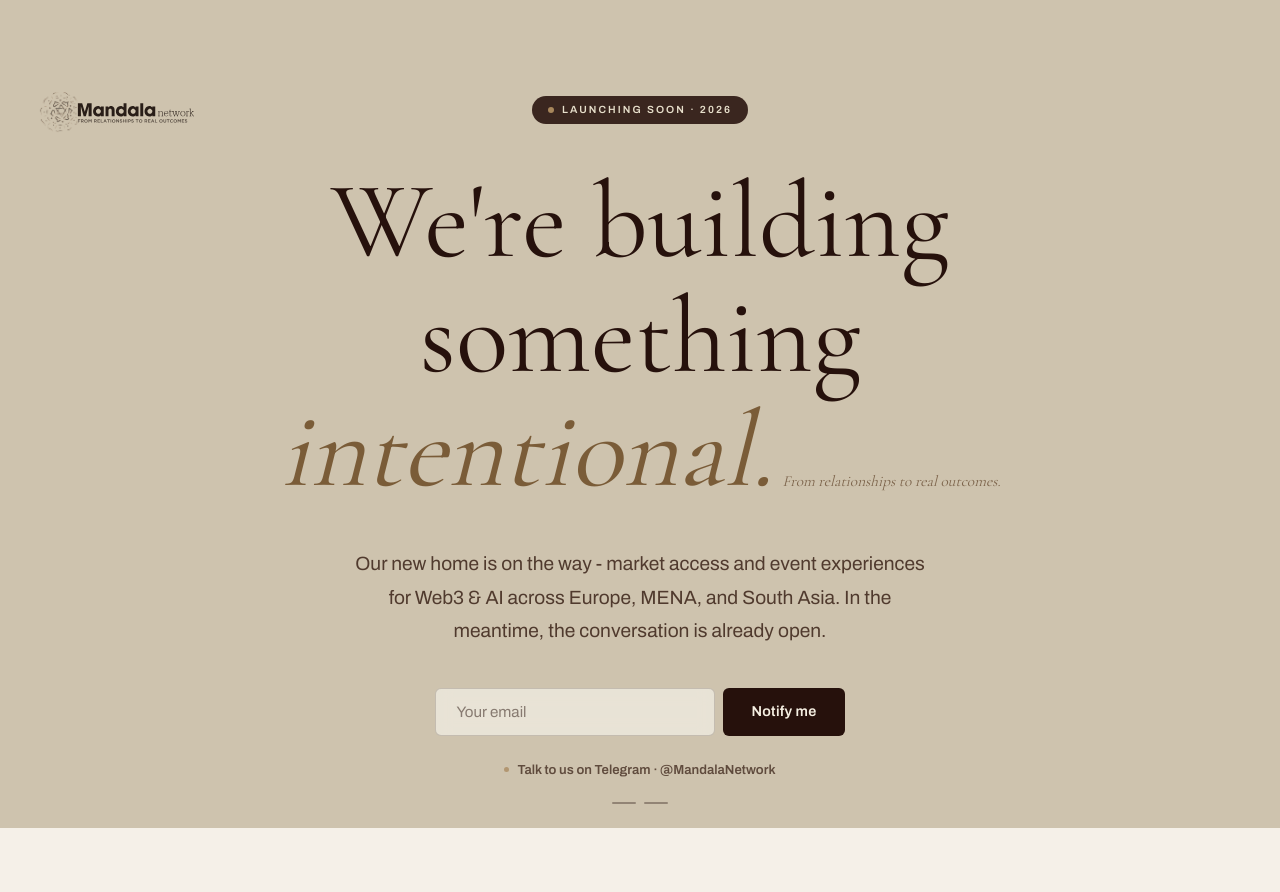
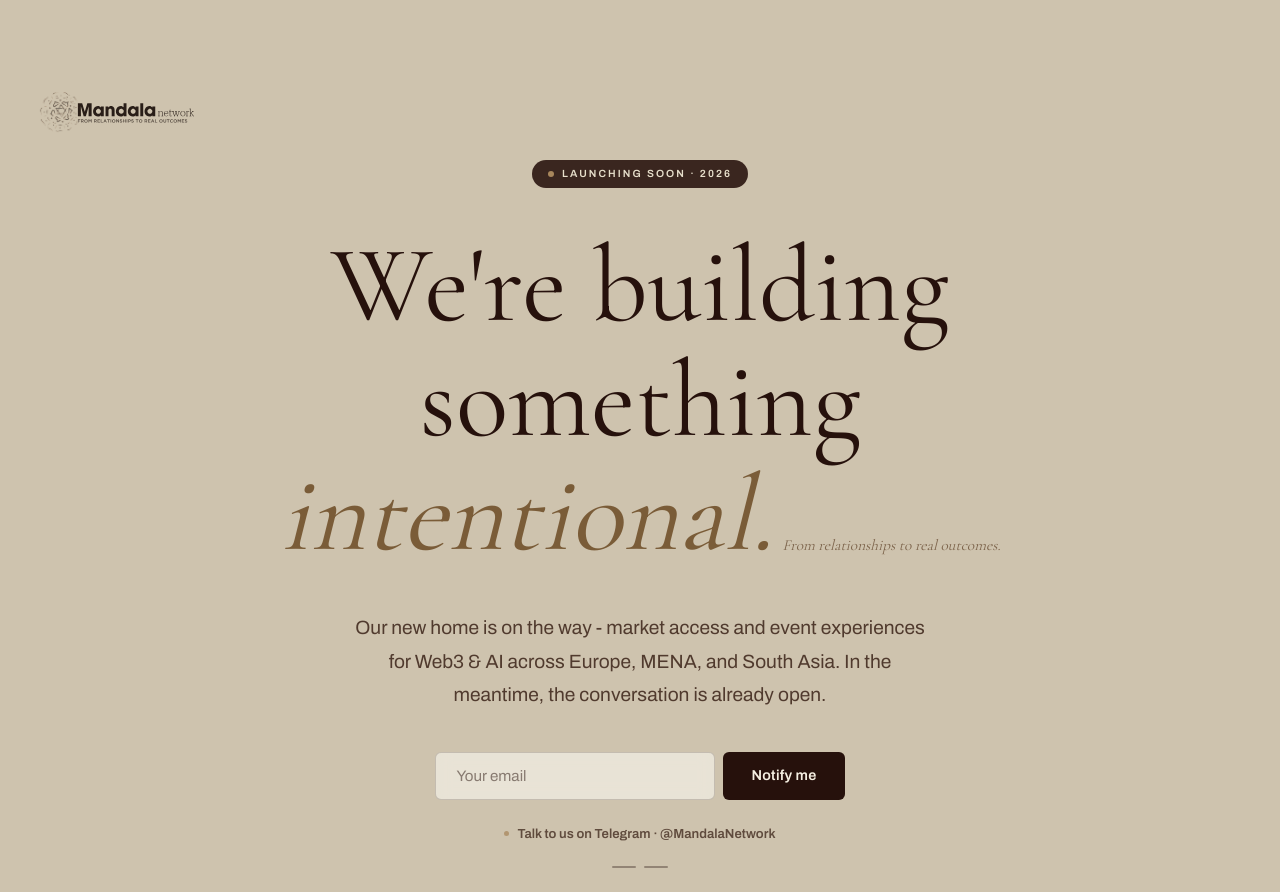
Before and after one commit to bitcoin-bee/mandala-network, a Next.js app: page / in a window 1280 px wide. Before the commit the page ends 828 px from the top, so only its background shows below. Built offline with nearby package versions, Linux system fonts and the light colour scheme.

Commit message:
fix: push main content down for better proportion with logo

```diff
--- a/app/page.tsx
+++ b/app/page.tsx
@@ -57,7 +57,7 @@ export default function ComingSoon() {
         flexDirection: "column",
         alignItems: "center",
         justifyContent: "center",
-        padding: "6rem 1.5rem 3rem",
+        padding: "10rem 1.5rem 3rem",
         position: "relative", zIndex: 1,
         textAlign: "center",
         opacity: visible ? 1 : 0,
```
